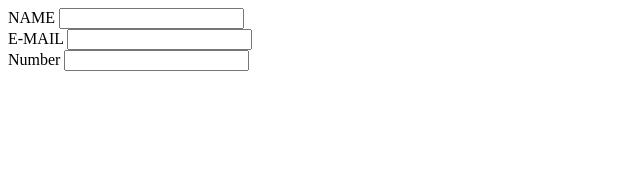
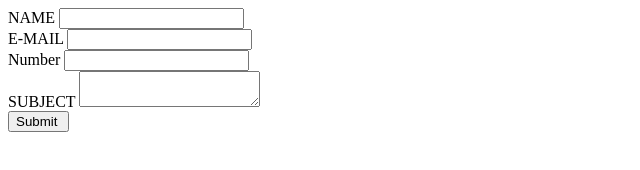
Before and after one commit to tanvirahmed007/Mailer-With-SMTPJS, a plain HTML site: page index.html in a window 1280 px wide. Shown: the whole page, without its empty margins (0-640 px from the left). Drawn offline with Linux system fonts and the light colour scheme.

Commit message:
Update index.html

```diff
--- a/index.html
+++ b/index.html
@@ -27,6 +27,17 @@
         </div>
     </form>
 
+    <form class="right_form">
+                    <div>
+                        <span><label>SUBJECT</label></span>
+                        <span><textarea id="userMsg"
+                                name="userMsg"> </textarea></span>
+                    </div>
+                    <div>
+                        <input type="submit" id="btn" value="Submit " />
+                    </div>
+                </form>
+
 
     <script src="./index.js"></script>
 </body>
```
